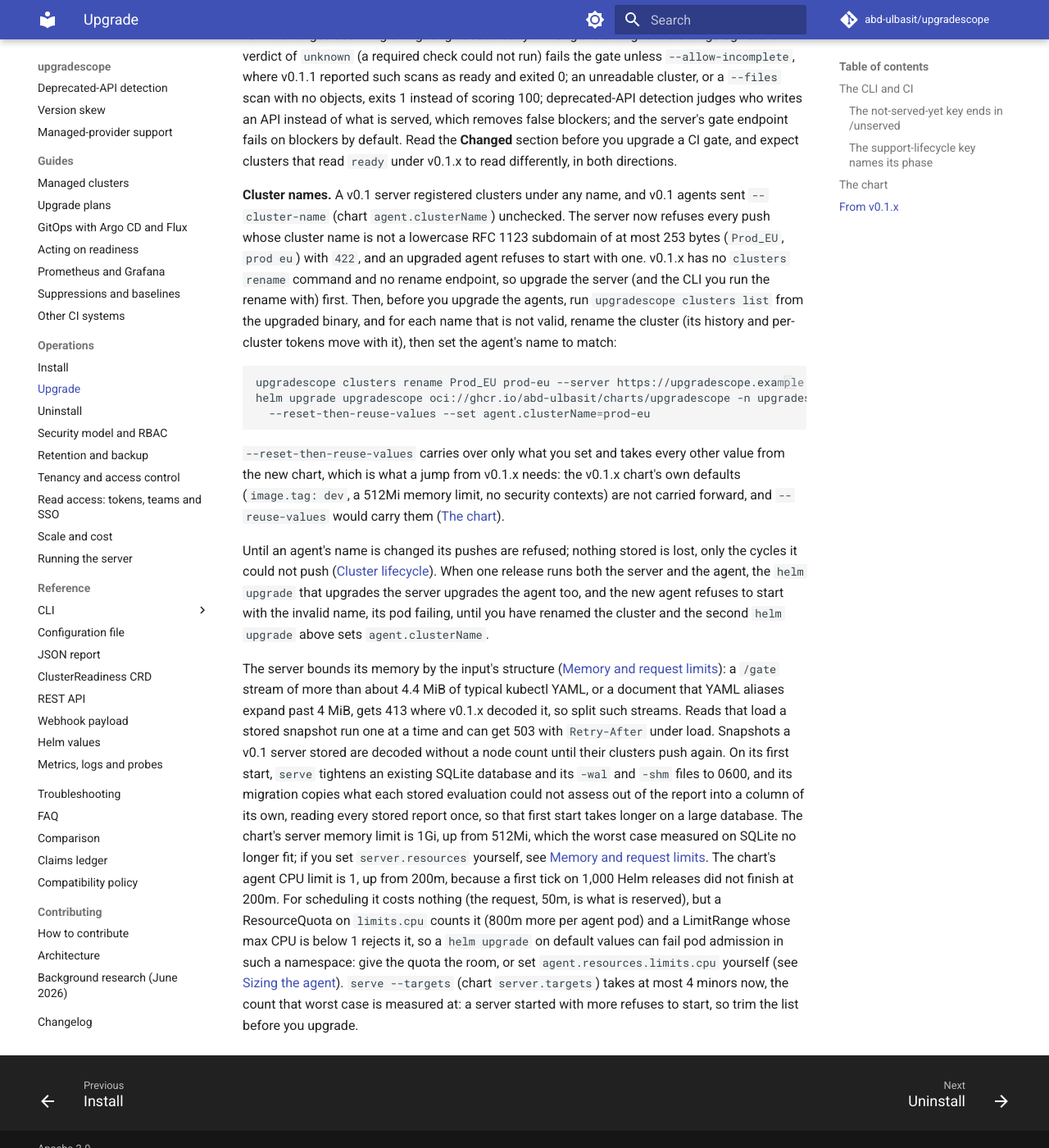
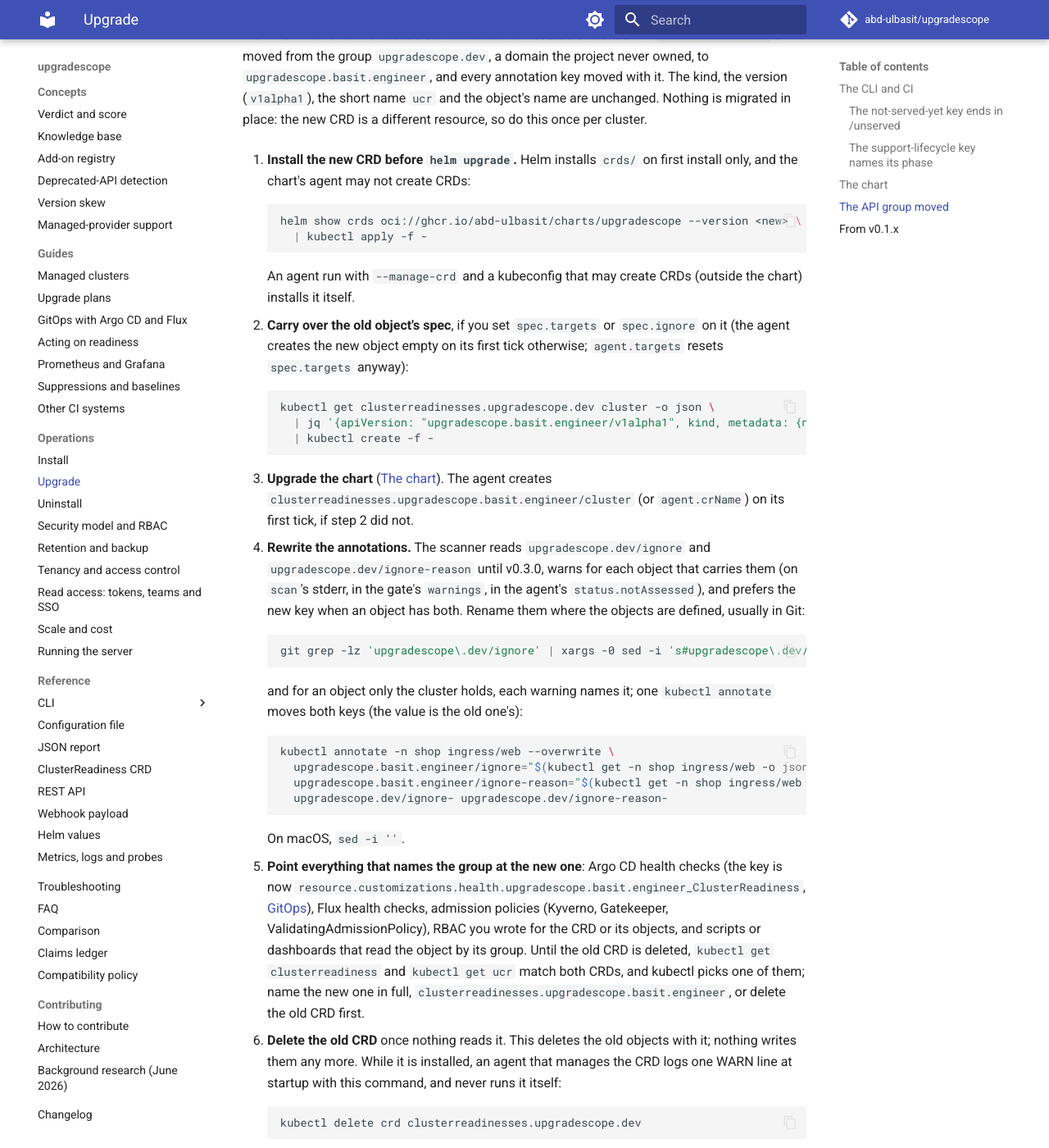
Before and after one commit to abd-ulbasit/upgradescope, an MkDocs documentation site: the page built from docs/operations/upgrade.md, in a window 1280 px wide and 1400 px high, scrolled down 7573 px. Shown: the whole window at 82% size. Built offline with MkDocs 1.6.1 and Material for MkDocs 9.7.7, drawn with Linux system fonts in a browser that asks for light colours; comment, search, counter and statistics services are not loaded.

Commit message:
docs(upgrade): moving from the upgradescope.dev group to the new one
docs/operations/upgrade.md gets the steps from v0.1.x or a release
candidate to the first stable release: install the new CRD before helm
upgrade (Helm does not on upgrade), carry over the old object's spec,
rewrite the ignore annotations (one sed for Git, one kubectl annotate per
cluster-only object), point Argo CD and Flux health checks, admission
policies and RBAC at the new group, and delete the old CRD. It warns
that kubectl's short names match both CRDs until then.

The compatibility policy says why the group moved, how long the old keys
are read, and that moving it again needs a major release. The chart's
NOTES.txt points an upgrade at that section.

Refs #68

Co-Authored-By: Claude Fable 5 <noreply@anthropic.com>

````diff
--- a/docs/operations/upgrade.md
+++ b/docs/operations/upgrade.md
@@ -382,6 +382,85 @@ helm get values upgradescope -n upgradescope | diff values-before.yaml -
   looks up the live Secret). Under GitOps renderers that cannot look it up,
   set them explicitly ([GitOps](../guides/gitops-argo-flux.md)).
 
+## The API group moved
+
+From v0.1.x or a v0.2.0 release candidate to the first stable release:
+the `ClusterReadiness` CRD moved from the group `upgradescope.dev`, a
+domain the project never owned, to `upgradescope.basit.engineer`, and
+every annotation key moved with it. The kind, the version (`v1alpha1`),
+the short name `ucr` and the object's name are unchanged. Nothing is
+migrated in place: the new CRD is a different resource, so do this once
+per cluster.
+
+1. **Install the new CRD before `helm upgrade`.** Helm installs `crds/`
+   on first install only, and the chart's agent may not create CRDs:
+
+    ```sh
+    helm show crds oci://ghcr.io/abd-ulbasit/charts/upgradescope --version <new> \
+      | kubectl apply -f -
+    ```
+
+    An agent run with `--manage-crd` and a kubeconfig that may create
+    CRDs (outside the chart) installs it itself.
+
+2. **Carry over the old object's spec**, if you set `spec.targets` or
+   `spec.ignore` on it (the agent creates the new object empty on its
+   first tick otherwise; `agent.targets` resets `spec.targets` anyway):
+
+    ```sh
+    kubectl get clusterreadinesses.upgradescope.dev cluster -o json \
+      | jq '{apiVersion: "upgradescope.basit.engineer/v1alpha1", kind, metadata: {name: .metadata.name}, spec}' \
+      | kubectl create -f -
+    ```
+
+3. **Upgrade the chart** ([The chart](#the-chart)). The agent creates
+   `clusterreadinesses.upgradescope.basit.engineer/cluster` (or
+   `agent.crName`) on its first tick, if step 2 did not.
+
+4. **Rewrite the annotations.** The scanner reads
+   `upgradescope.dev/ignore` and `upgradescope.dev/ignore-reason` until
+   v0.3.0, warns for each object that carries them (on `scan`'s stderr,
+   in the gate's `warnings`, in the agent's `status.notAssessed`), and
+   prefers the new key when an object has both. Rename them where the
+   objects are defined, usually in Git:
+
+    ```sh
+    git grep -lz 'upgradescope\.dev/ignore' | xargs -0 sed -i 's#upgradescope\.dev/ignore#upgradescope.basit.engineer/ignore#g'
+    ```
+
+    and for an object only the cluster holds, each warning names it; one
+    `kubectl annotate` moves both keys (the value is the old one's):
+
+    ```sh
+    kubectl annotate -n shop ingress/web --overwrite \
+      upgradescope.basit.engineer/ignore="$(kubectl get -n shop ingress/web -o jsonpath='{.metadata.annotations.upgradescope\.dev/ignore}')" \
+      upgradescope.basit.engineer/ignore-reason="$(kubectl get -n shop ingress/web -o jsonpath='{.metadata.annotations.upgradescope\.dev/ignore-reason}')" \
+      upgradescope.dev/ignore- upgradescope.dev/ignore-reason-
+    ```
+
+    On macOS, `sed -i ''`.
+
+5. **Point everything that names the group at the new one**: Argo CD
+   health checks (the key is now
+   `resource.customizations.health.upgradescope.basit.engineer_ClusterReadiness`,
+   [GitOps](../guides/gitops-argo-flux.md)), Flux health checks, admission
+   policies (Kyverno, Gatekeeper, ValidatingAdmissionPolicy), RBAC you
+   wrote for the CRD or its objects, and scripts or dashboards that read
+   the object by its group. Until the old CRD is deleted, `kubectl get
+   clusterreadiness` and `kubectl get ucr` match both CRDs, and kubectl
+   picks one of them; name the new one in full,
+   `clusterreadinesses.upgradescope.basit.engineer`, or delete the old CRD
+   first.
+
+6. **Delete the old CRD** once nothing reads it. This deletes the old
+   objects with it; nothing writes them any more. While it is installed,
+   an agent that manages the CRD logs one WARN line at startup with this
+   command, and never runs it itself:
+
+    ```sh
+    kubectl delete crd clusterreadinesses.upgradescope.dev
+    ```
+
 ## From v0.1.x
 
 v0.2.0 changes scanning and gating substantially. Among the changes the
````
Also changed, not shown: docs/compatibility-policy.md (+12 -0 lines), 1 other file.
